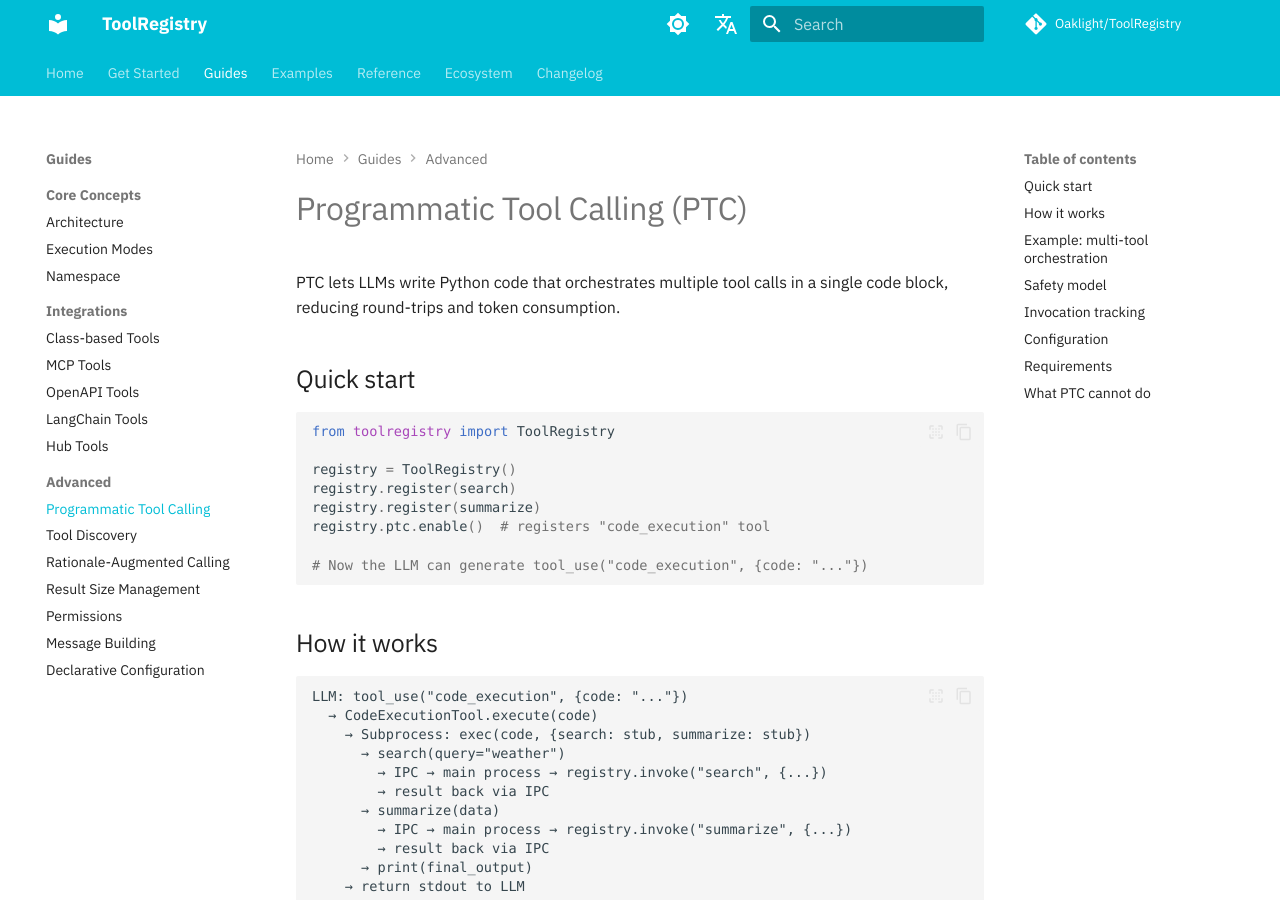
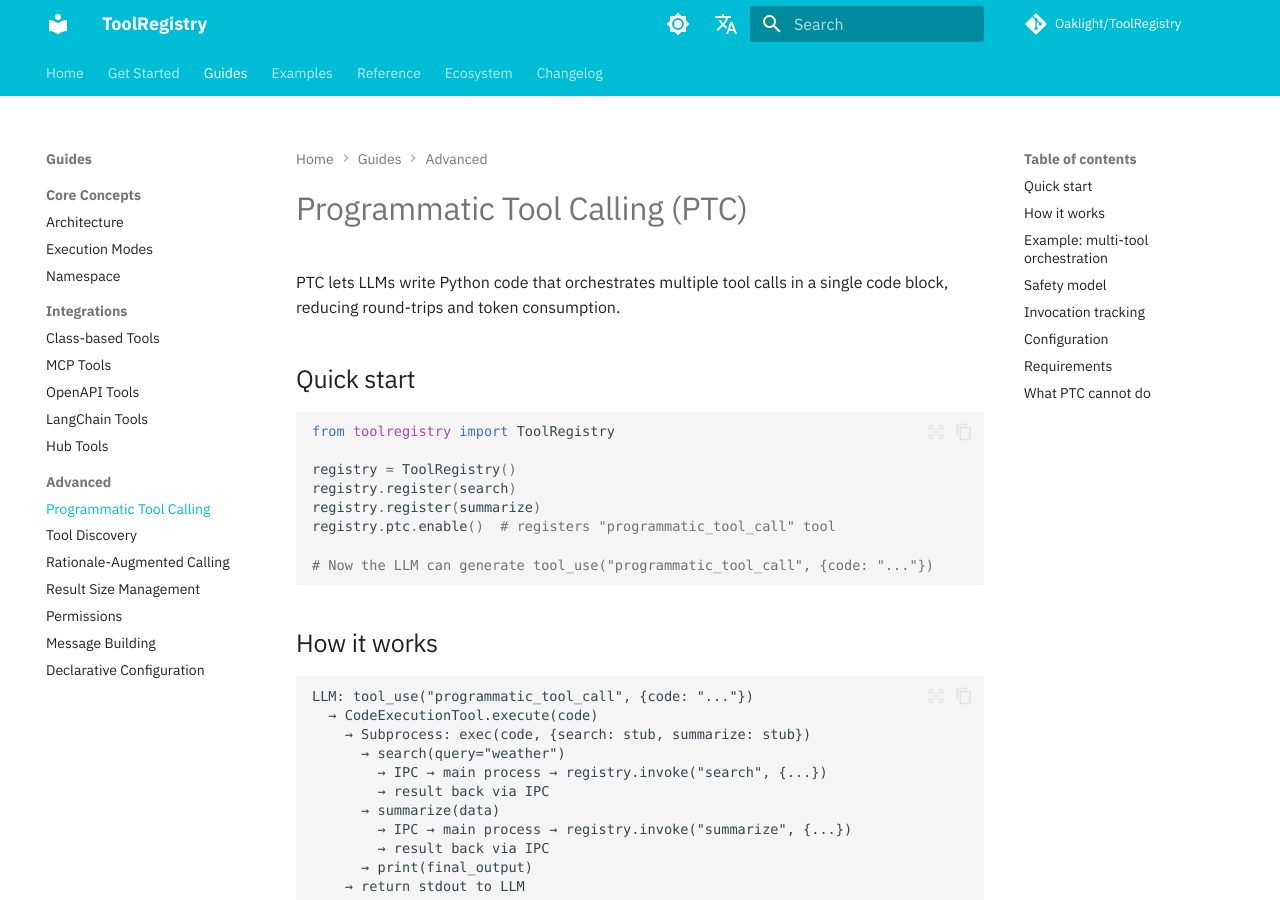
Before and after one commit to Oaklight/ToolRegistry, an MkDocs documentation site: the page built from docs/usage/programmatic_tool_calling.md, in a window 1280 px wide and 900 px high. Built offline with MkDocs 1.6.1 and Material for MkDocs 9.7.7, drawn with Linux system fonts in a browser that asks for light colours; some web fonts are replaced; comment, search, counter and statistics services are not loaded; some of the changed text lies outside the part shown.

Commit message:
docs: rename code_execution → programmatic_tool_call

````diff
--- a/docs/usage/programmatic_tool_calling.md
+++ b/docs/usage/programmatic_tool_calling.md
@@ -10,15 +10,15 @@ from toolregistry import ToolRegistry
 registry = ToolRegistry()
 registry.register(search)
 registry.register(summarize)
-registry.ptc.enable()  # registers "code_execution" tool
+registry.ptc.enable()  # registers "programmatic_tool_call" tool
 
-# Now the LLM can generate tool_use("code_execution", {code: "..."})
+# Now the LLM can generate tool_use("programmatic_tool_call", {code: "..."})
 ```
 
 ## How it works
 
 ```
-LLM: tool_use("code_execution", {code: "..."})
+LLM: tool_use("programmatic_tool_call", {code: "..."})
   → CodeExecutionTool.execute(code)
     → Subprocess: exec(code, {search: stub, summarize: stub})
       → search(query="weather")
@@ -75,7 +75,7 @@ Each PTC execution generates a `tr_ptc_` invocation ID shared by all tool calls
 registry.enable_logging()
 registry.ptc.enable()
 
-tool = registry.get_tool("code_execution")
+tool = registry.get_tool("programmatic_tool_call")
 tool.run({"code": "print(add(a=1, b=2))"})
 
 # Get the invocation ID
````
Also changed, not shown: docs/api/core/runtimes.md (+1 -1 lines), docs/api/core/toolregistry.md (+1 -1 lines), docs/migration.md (+1 -1 lines).
